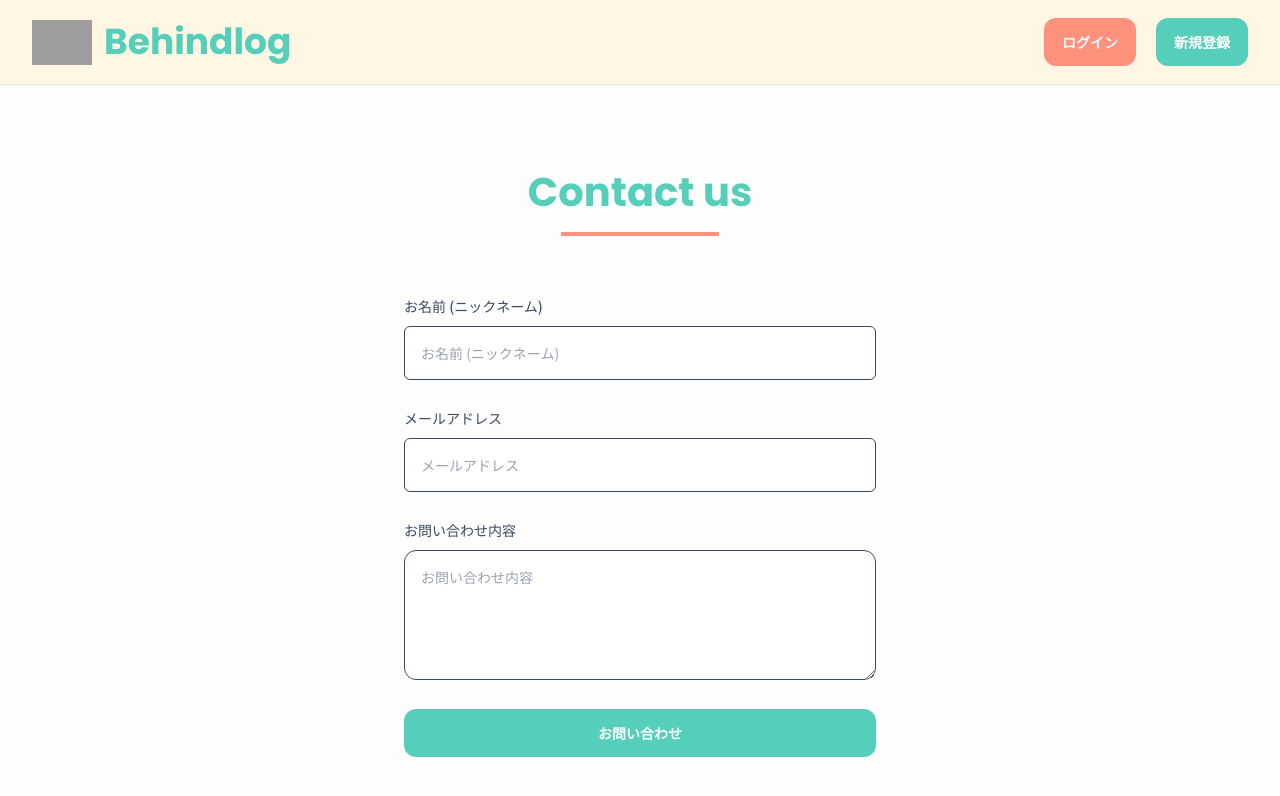
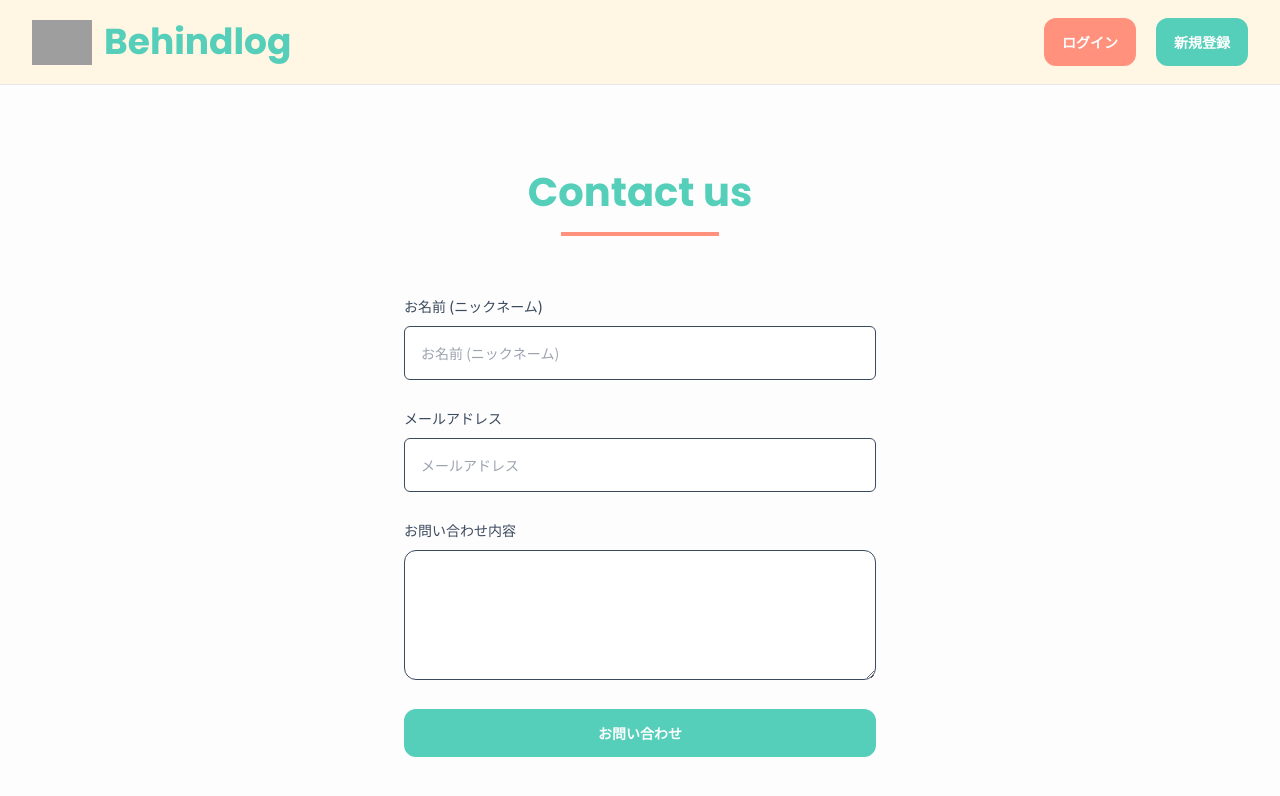
Before and after one commit to hinaokazaki/behindlog, a Next.js app: page /contact in a window 1280 px wide. Shown: the top 796 px of the page. Built offline with nearby package versions, Linux system fonts and the light colour scheme; no server answers; grey boxes are pictures that could not be loaded.

Commit message:
refactor: separate input and textarea prop types

```diff
--- a/src/app/_components/FormField.tsx
+++ b/src/app/_components/FormField.tsx
@@ -33,6 +33,7 @@ type FormFieldProps<T extends FieldValues> = {
   control: Control<T>;
   error?: string;
   inputProps?: React.InputHTMLAttributes<HTMLInputElement>;
+  textareaProps?: React.TextareaHTMLAttributes<HTMLTextAreaElement>;
   options?: Option[];
 };
 
@@ -44,13 +45,14 @@ const FormField = <T extends FieldValues>({
   control,
   error,
   inputProps,
+  textareaProps,
   options,
 }: FormFieldProps<T>) => {
   return (
     <div>
       <Label name={name} title={title} />
       {type === "textarea" ? (
-        <Textarea id={name} {...register(name)} {...(inputProps as any)} />
+        <Textarea id={name} {...register(name)} {...textareaProps} />
       ) : type === "select" ? (
         <Controller
           name={name}
```
